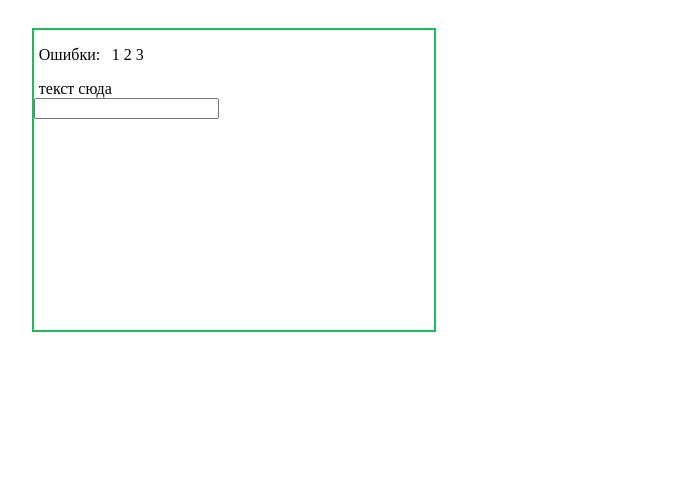
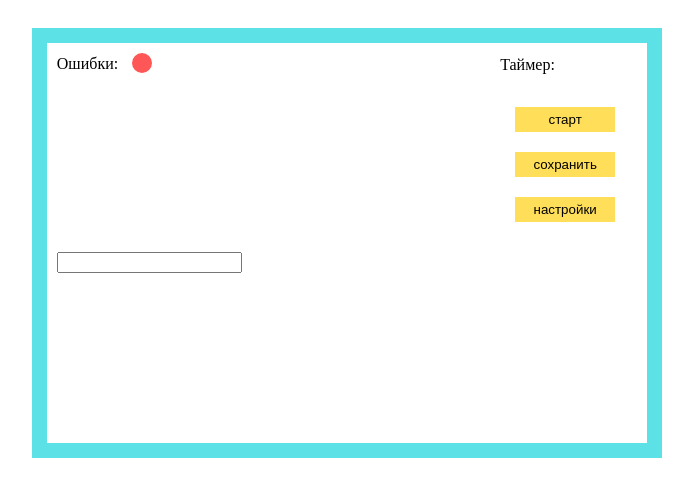
Before and after one commit to scomein/js-nsk-spring-19, a website: page extra/typerace/index.html in a window 1280 px wide. Shown: the whole page, without its empty margins (234-927 px from the left). Drawn offline with Linux system fonts and the light colour scheme; no server answers.

Commit message:
type race: add style + parsing json with text

```diff
--- a/extra/typerace/index.html
+++ b/extra/typerace/index.html
@@ -7,6 +7,28 @@
 </head>
 <body>
     <div class="game_container">
+        <table class="main_table">
+            <tr class="info_tr">
+                <td class="fail_counter left">Ошибки: <div id="fails_view"><div class="circle"></div></div></td>
+                <td class="timer_cell right">Таймер: <div id="timer_value"></div></td>
+            </tr>
+            <tr>
+                <td class="left"><p id="text_container"></p> </td>
+                <td class="right"><div class="menu">
+                    <table id="menu_table">
+                        <tr><td><button id="pause_btn" class="menu_btn">старт</button></td></tr>
+                        <tr><td><button id="save_btn" class="menu_btn">сохранить</button></td></tr>
+                        <tr><td><button id="properties_btn" class="menu_btn">настройки</button></td></tr>
+                    </table>
+                </div></td>
+            </tr>
+            <tr>
+                <td class="left"><input type="text" id="checked_text"></td>
+                <td class="right"></td>
+            </tr>
+        </table>
+
+<!--
         <div>
             <p class="inline">Ошибки:</p>
             <div class="inline" id="errors_container"> 1 2 3</div>
--- a/extra/typerace/main.js
+++ b/extra/typerace/main.js
@@ -29,7 +29,7 @@ const updateText = () => {
 
   getText.onload = function() {
     console.log(getText);
-    state.text = getText.responseText.substr(2, getText.responseText.length - 4);
+    state.text = unescape(JSON.parse(getText.responseText).text);
     textElem.textContent = state.text;
   };
   getText.open('GET', 'https://fish-text.ru/get', true);
--- a/extra/typerace/style.css
+++ b/extra/typerace/style.css
@@ -2,13 +2,66 @@ div {
     margin: 0px 5px;
 }
 
+table {
+	border-collapse: collapse;
+	border-spacing: 0;
+	border: 0;
+}
+tr {
+    width: 500px;
+}
+
+td {
+	padding: 10px;
+	margin: 0;
+}
+
+td.left {
+    width: 70%
+}
+
+td.right {
+    width: 20%;
+}
+
+button.menu_btn {
+    width:100px;
+    height: 25px;
+    background-color: #ffde59;
+    border: 0;
+    padding: 0;
+}
+
+#text_input {
+    width: 100%;
+    height: 170px;
+    background-color: #b6ff97;
+    border: 0;
+    padding: 0;
+}
+
+div.circle {
+    display: inline-block;
+    width: 20px;
+    height: 20px;
+    background: #ff5757;
+    -moz-border-radius: 10px;
+    -webkit-border-radius: 10px;
+    border-radius: 10px;
+}
+
+#fails_view {
+    display: inline-block;
+    vertical-align: middle;
+}
+
 div.game_container {
-    height: 300px;
-    width: 400px;
+    height: 400px;
+    width: 600px;
     position: relative;
     left: 20%;
     top:20px;
-    border: 2px solid #1fba5b;
+    border: 15px solid #5ce1e6;
 }
 .inline {
     display: inline-block;
```
